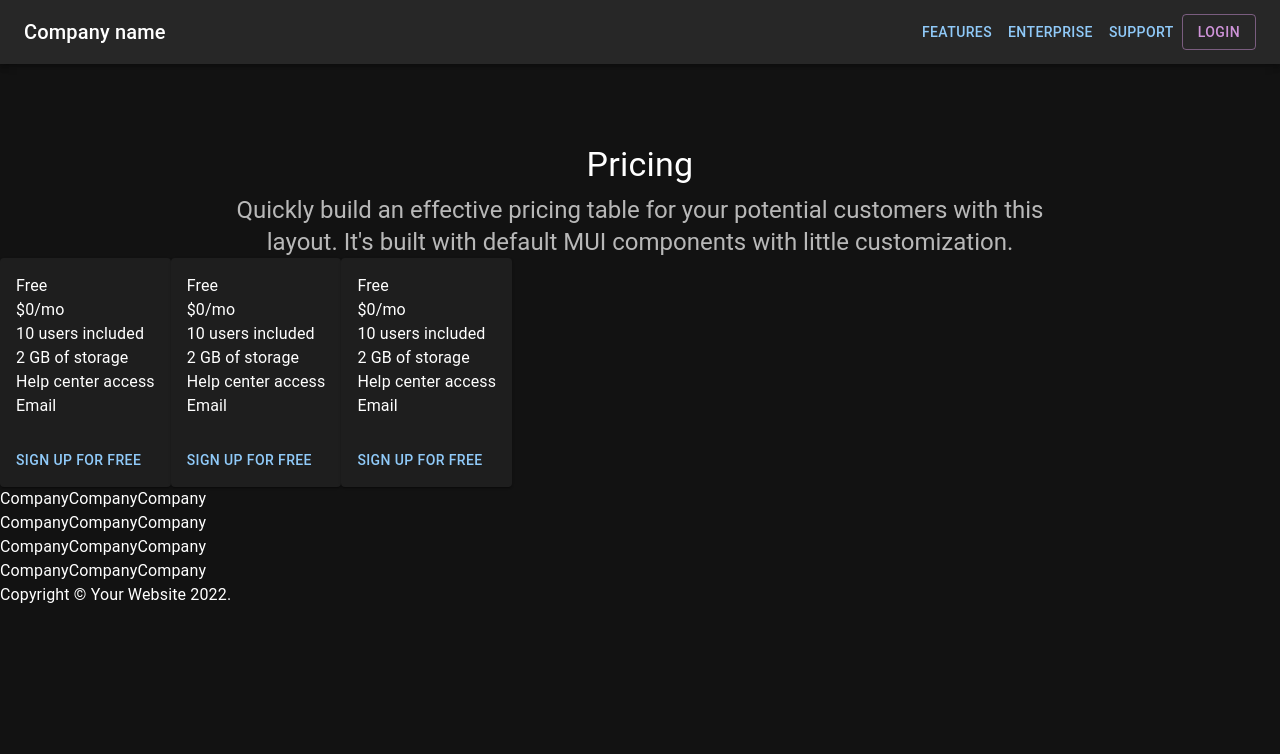
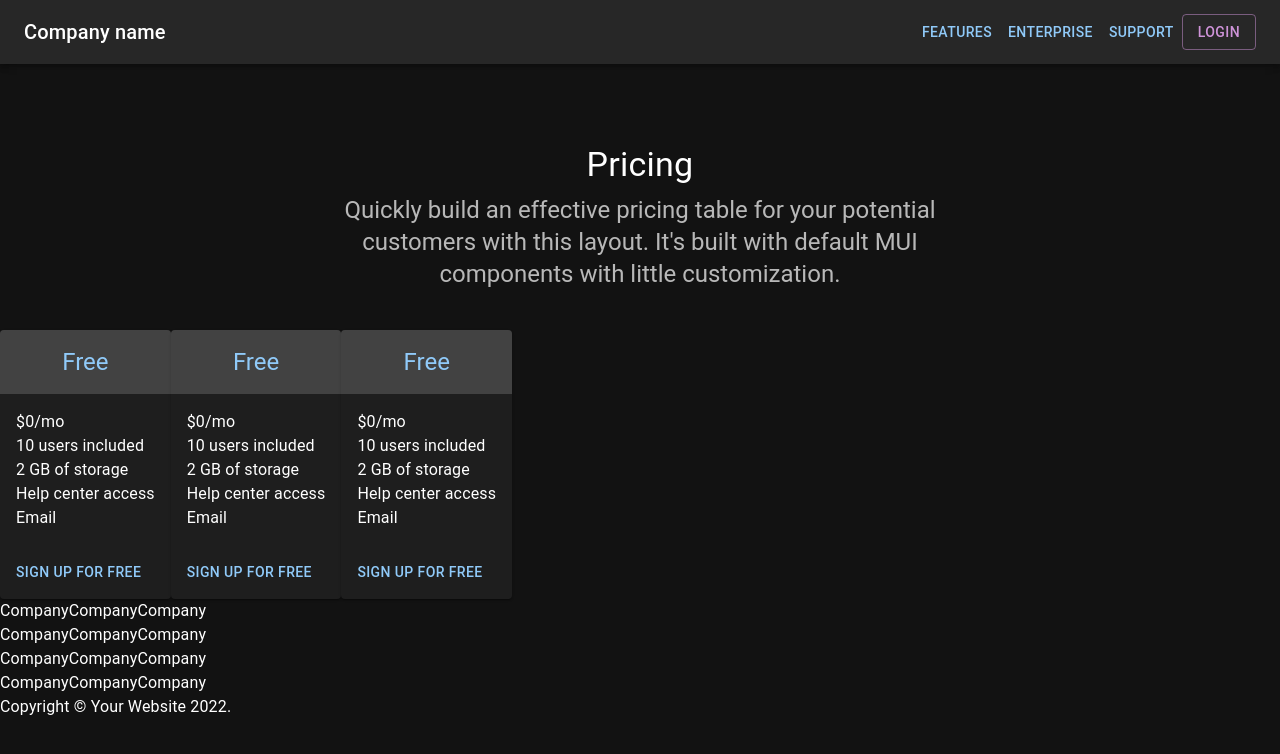
Before and after one commit to k4-100/mui-tutorial, a React (Create React App) app: page / in a window 1280 px wide. Shown: the top 754 px of the page. Built offline with nearby package versions, Linux system fonts and the light colour scheme.

Commit message:
Improved card header

```diff
--- a/src/App.js
+++ b/src/App.js
@@ -9,7 +9,9 @@ import {
   CardActions,
   Grid,
   CssBaseline,
+  CardHeader,
 } from "@mui/material";
+import { grey } from "@mui/material/colors";
 import { ThemeProvider, createTheme } from "@mui/material/styles";
 import * as React from "react";
 
@@ -23,10 +25,18 @@ const CustomCard = () => {
   return (
     <Grid item>
       <Card background="secondary">
+        <CardHeader
+          title="Free"
+          titleTypographyProps={{
+            color: "primary",
+          }}
+          sx={{
+            background: grey[800],
+            textAlign: "center",
+            fontWeight: "bold",
+          }}
+        />
         <CardContent>
-          <Box>
-            <Typography>Free</Typography>
-          </Box>
           <Box>
             <Typography>$0/mo</Typography>
           </Box>
@@ -100,9 +110,10 @@ export default function App() {
         variant="h5"
         align="center"
         sx={{
-          width: 2 / 3,
+          width: 1 / 2,
           mt: 1,
           mx: "auto",
+          mb: 5,
         }}
       >
         Quickly build an effective pricing table for your potential customers
```
